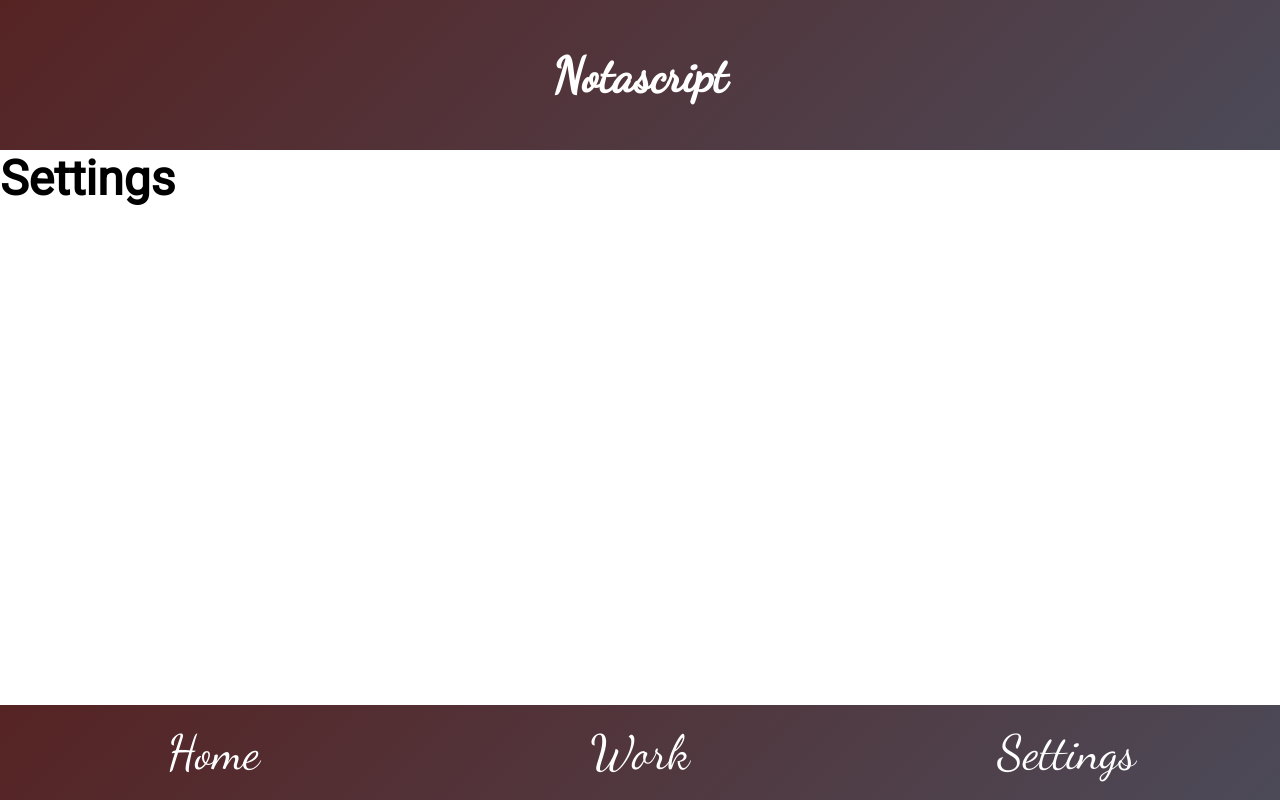
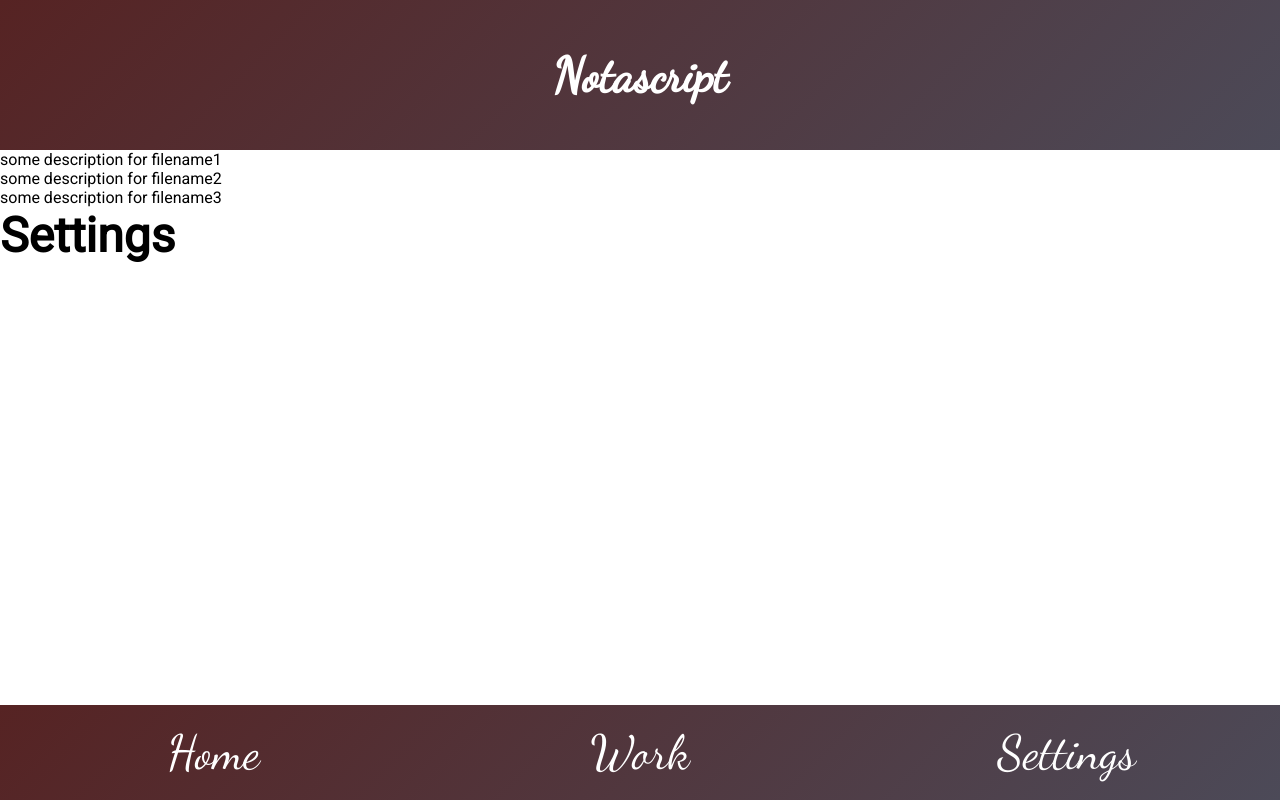
Before and after one commit to PLN-SHAH/notascript, a React (Create React App) app in the folder notascript/: page /settings in a window 1280 px wide. Built offline with nearby package versions, Linux system fonts and the light colour scheme.

Commit message:
render document in settings

```diff
--- /dev/null
+++ b/notascript/src/Document.js
@@ -0,0 +1,5 @@
+import React from 'react';
+
+export default function Document({ document }) {
+	return <div>{document.description}</div>;
+}
--- /dev/null
+++ b/notascript/src/Documents.js
@@ -0,0 +1,13 @@
+import React from 'react';
+import Document from './Document';
+
+export default function Documents({ documentList }) {
+	console.log(documentList, 'in documents');
+	return (
+		<>
+			{documentList.map(document => (
+				<Document key={document} document={document} />
+			))}
+		</>
+	);
+}
--- a/notascript/src/Settings.js
+++ b/notascript/src/Settings.js
@@ -1,10 +1,25 @@
 import React, { Component } from 'react';
+import Documents from './Documents';
 
 export default class Settings extends Component {
+	state = {
+		documents: [
+			{ title: 'filename1', description: 'some description for filename1' },
+			{ title: 'filename2', description: 'some description for filename2' },
+			{ title: 'filename3', description: 'some description for filename3' }
+		]
+	};
+
+	renderDocumentList(array) {
+		console.log(array);
+	}
+
 	render() {
+		const { documents } = this.state;
 		return (
 			<div>
-				<h1>Settings</h1>
+				<Documents documentList={this.state.documents} />
+				<h1 render={this.renderDocumentList(documents)}>Settings</h1>
 			</div>
 		);
 	}
```
